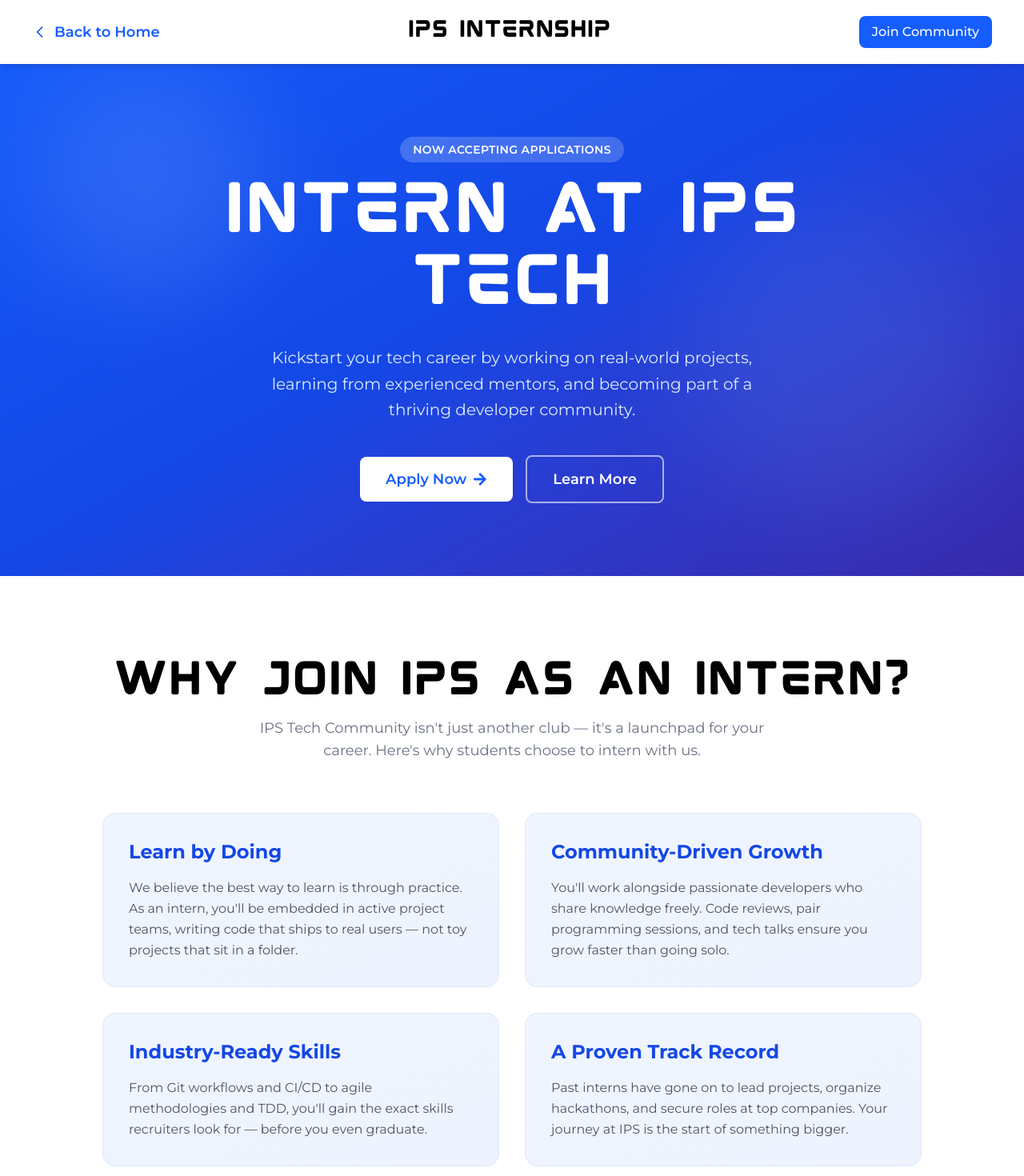
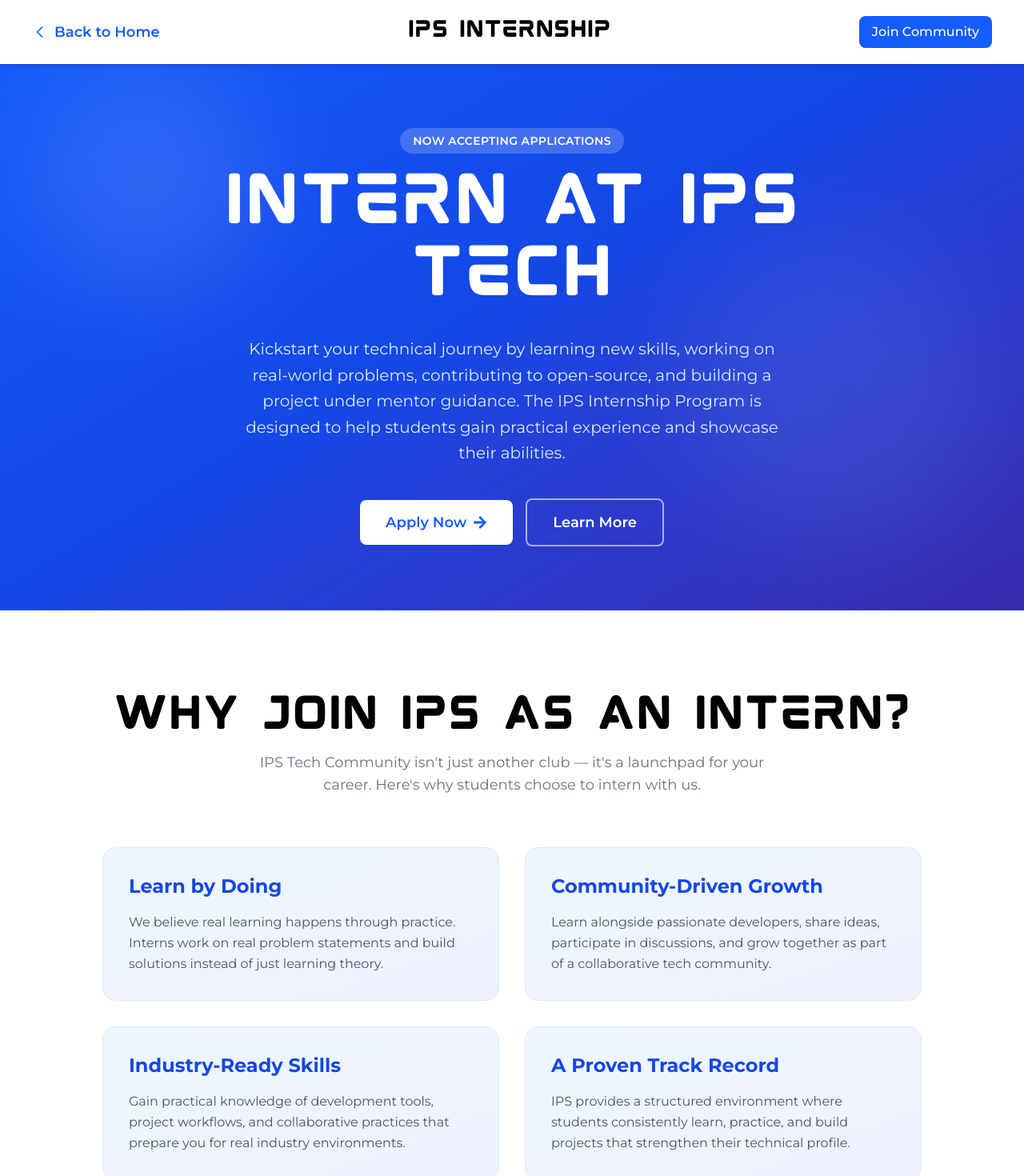
Before and after one commit to Kite-IPS/Ips_Portfolio, a React (Vite) app in the folder Client/: page /internship in a window 1280 px wide. Shown: the top 1470 px of the page at 80% size. Built offline with nearby package versions, Linux system fonts and the light colour scheme.

Commit message:
Updated Internship Details

```diff
--- a/Client/src/Pages/CommunityInteraction/Internship.jsx
+++ b/Client/src/Pages/CommunityInteraction/Internship.jsx
@@ -73,7 +73,7 @@ const Internship = () => {
                         Intern at <br className="sm:hidden" />IPS Tech
                     </h1>
                     <p className="text-blue-100 text-lg sm:text-xl mt-6 max-w-2xl mx-auto leading-relaxed">
-                        Kickstart your tech career by working on real-world projects, learning from experienced mentors, and becoming part of a thriving developer community.
+                        Kickstart your technical journey by learning new skills, working on real-world problems, contributing to open-source, and building a project under mentor guidance. The IPS Internship Program is designed to help students gain practical experience and showcase their abilities.
                     </p>
                     <div className="mt-10 flex flex-col sm:flex-row items-center justify-center gap-4">
                         <button
@@ -107,25 +107,25 @@ const Internship = () => {
                         <div className="bg-gradient-to-br from-blue-50 to-indigo-50 rounded-2xl p-8 border border-blue-100">
                             <h3 className="text-2xl font-bold text-blue-700 mb-4">Learn by Doing</h3>
                             <p className="text-gray-600 leading-relaxed">
-                                We believe the best way to learn is through practice. As an intern, you'll be embedded in active project teams, writing code that ships to real users — not toy projects that sit in a folder.
+                                We believe real learning happens through practice. Interns work on real problem statements and build solutions instead of just learning theory.
                             </p>
                         </div>
                         <div className="bg-gradient-to-br from-blue-50 to-indigo-50 rounded-2xl p-8 border border-blue-100">
                             <h3 className="text-2xl font-bold text-blue-700 mb-4">Community-Driven Growth</h3>
                             <p className="text-gray-600 leading-relaxed">
-                                You'll work alongside passionate developers who share knowledge freely. Code reviews, pair programming sessions, and tech talks ensure you grow faster than going solo.
+                                Learn alongside passionate developers, share ideas, participate in discussions, and grow together as part of a collaborative tech community.
                             </p>
                         </div>
                         <div className="bg-gradient-to-br from-blue-50 to-indigo-50 rounded-2xl p-8 border border-blue-100">
                             <h3 className="text-2xl font-bold text-blue-700 mb-4">Industry-Ready Skills</h3>
                             <p className="text-gray-600 leading-relaxed">
-                                From Git workflows and CI/CD to agile methodologies and TDD, you'll gain the exact skills recruiters look for — before you even graduate.
+                                Gain practical knowledge of development tools, project workflows, and collaborative practices that prepare you for real industry environments.
                             </p>
                         </div>
                         <div className="bg-gradient-to-br from-blue-50 to-indigo-50 rounded-2xl p-8 border border-blue-100">
                             <h3 className="text-2xl font-bold text-blue-700 mb-4">A Proven Track Record</h3>
                             <p className="text-gray-600 leading-relaxed">
-                                Past interns have gone on to lead projects, organize hackathons, and secure roles at top companies. Your journey at IPS is the start of something bigger.
+                                IPS provides a structured environment where students consistently learn, practice, and build projects that strengthen their technical profile.
                             </p>
                         </div>
                     </div>
```
